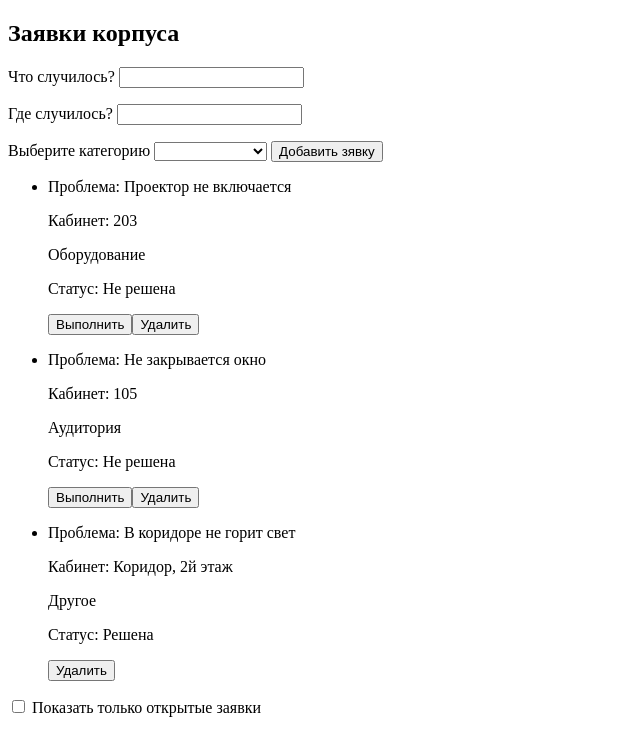
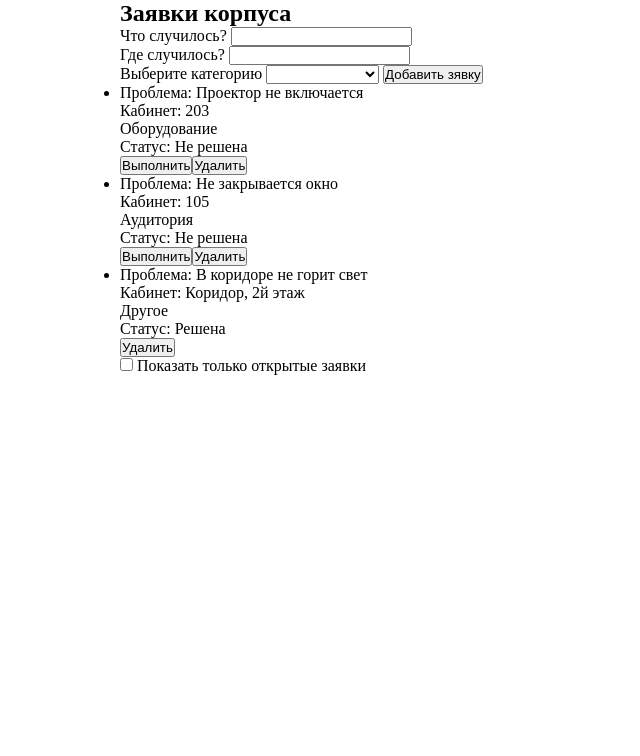
Before and after one commit to feltonkalt/js-control-ticket-board, a plain HTML site: page index.html in a window 1280 px wide. Shown: the whole page, without its empty margins (0-640 px from the left). Drawn offline with Linux system fonts and the light colour scheme.

Commit message:
add div for style

```diff
--- a/index.css
+++ b/index.css
@@ -0,0 +1,10 @@
+* {
+    padding: 0;
+    margin: 0;
+    box-sizing: border-box;
+}
+.container {
+    max-width: 1920px;
+    margin-inline: auto;
+    padding-inline:120px;
+}
--- a/index.html
+++ b/index.html
@@ -11,16 +11,20 @@
 </head>
 
 <body>
-
+    <div class="container">
         <section>
             <h1> Заявки корпуса</h1>
+            <div class="addTick">
+                <div class="inpTit">
                     <label for="inputTitle"> Что случилось?</label>
                     <input type="text" id="inputTitle">
                     <p id="titleError"></p>
-
+                </div>
+                <div class="inpWhat">
                     <label for="inputRoom"> Где случилось?</label>
                     <input type="text" id="inputRoom">
                     <p id="roomError"></p>
+                </div>
 
                 <label for="selectCategory"> Выберите категорию</label>
                 <select id="selectCategory">
@@ -30,13 +34,15 @@
                     <option value="3"> Другое</option>
                 </select>
 
-
                 <button id="AddTicketBtn"> Добавить зявку</button>
-
+            </div>
             <ul id="ticketsUl"></ul>
+            <div class="check">
                 <input type="checkbox" id="freeTicket">
                 <label for="freeTicket">Показать только открытые заявки</label>
+            </div>
         </section>
+    </div>
 
 </body>
 
```
Lines whose indentation alone changed are shown as unchanged.
